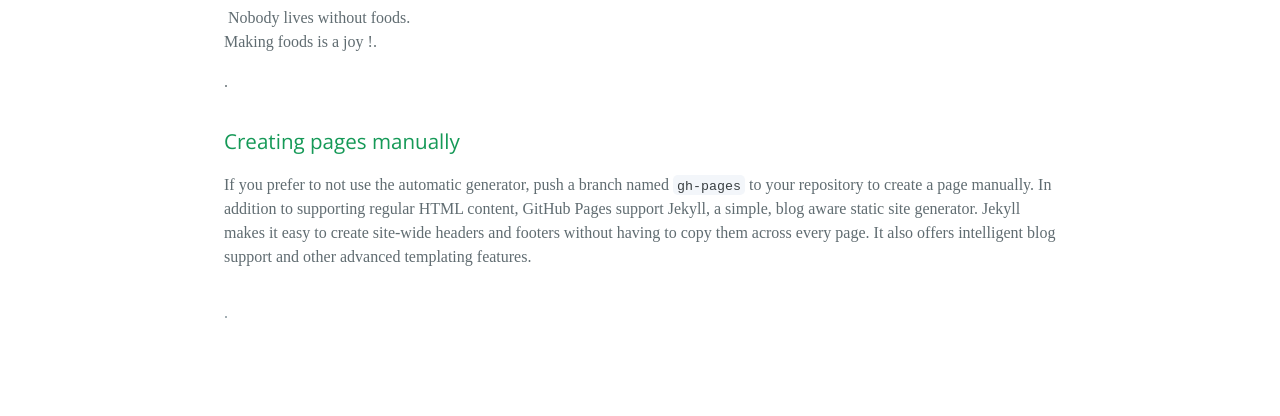
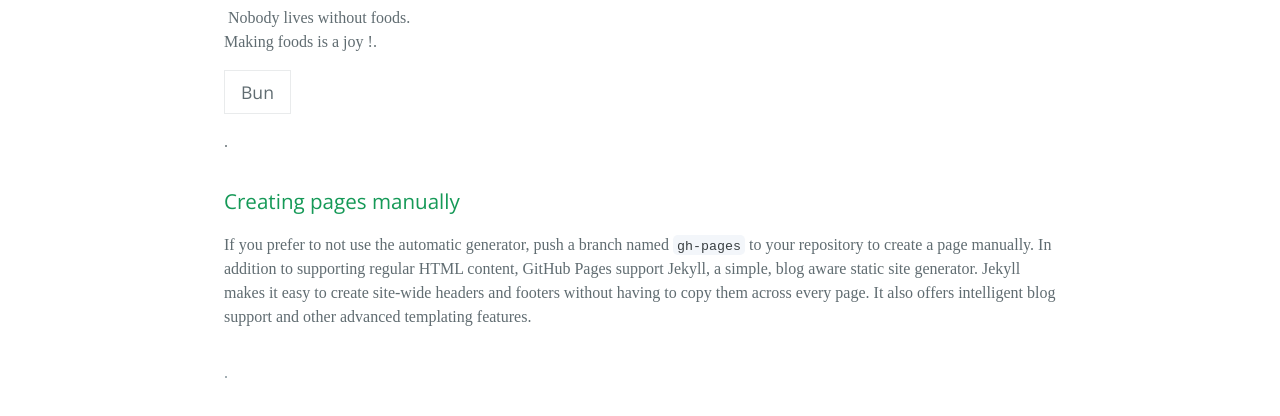
Before and after one commit to magictime/foods, a plain HTML site: page index.html in a window 1280 px wide. Shown: the part 488-904 px from the top of the page. Before the commit the page ends 861 px from the top, so only its background shows below. Drawn offline with nearby package versions, Linux system fonts and the light colour scheme.

Commit message:
add table

```diff
--- a/index.html
+++ b/index.html
@@ -107,6 +107,9 @@ World<o:p></o:p></span></h3>
 
 <p><span style="mso-spacerun: yes"> Nobody lives without foods. <br> Making foods is a joy !</span>.</p>
 
+	<table>
+		<td> Bun</td>
+	</table>
 <p>.<o:p></o:p></p>
 
 <h3><a href="#creating-pages-manually" id=creating-pages-manually
```
